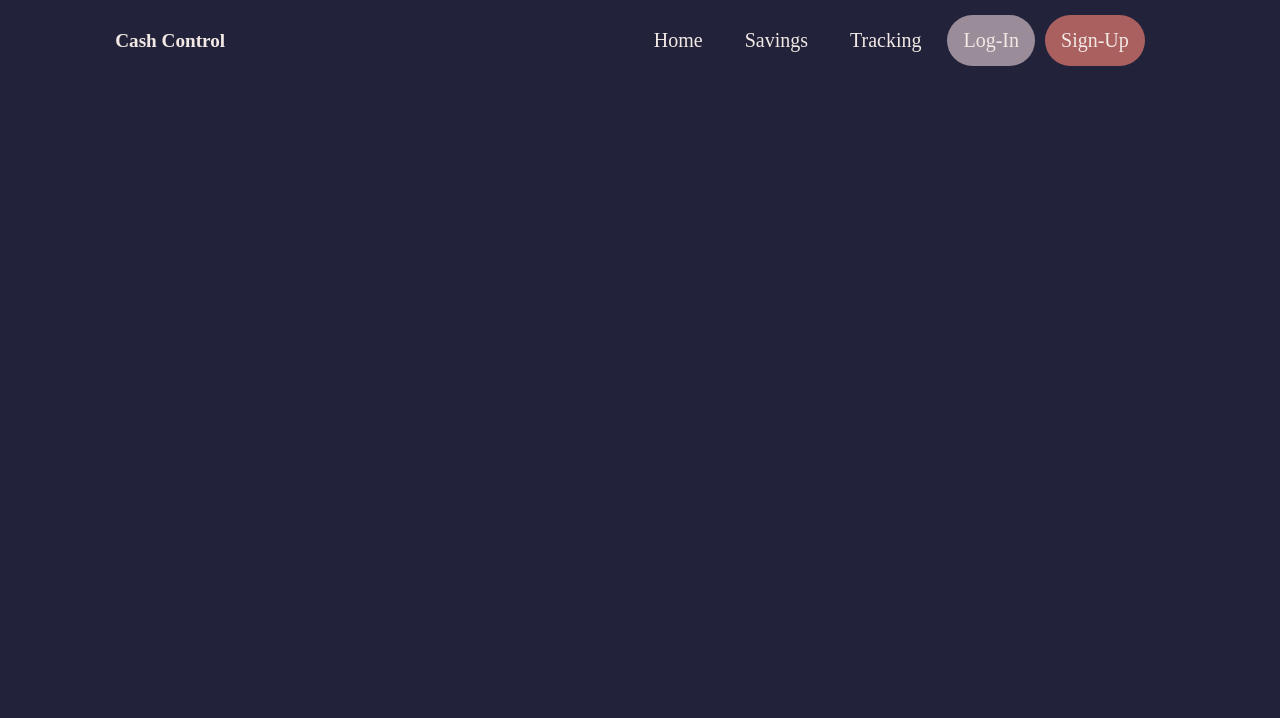
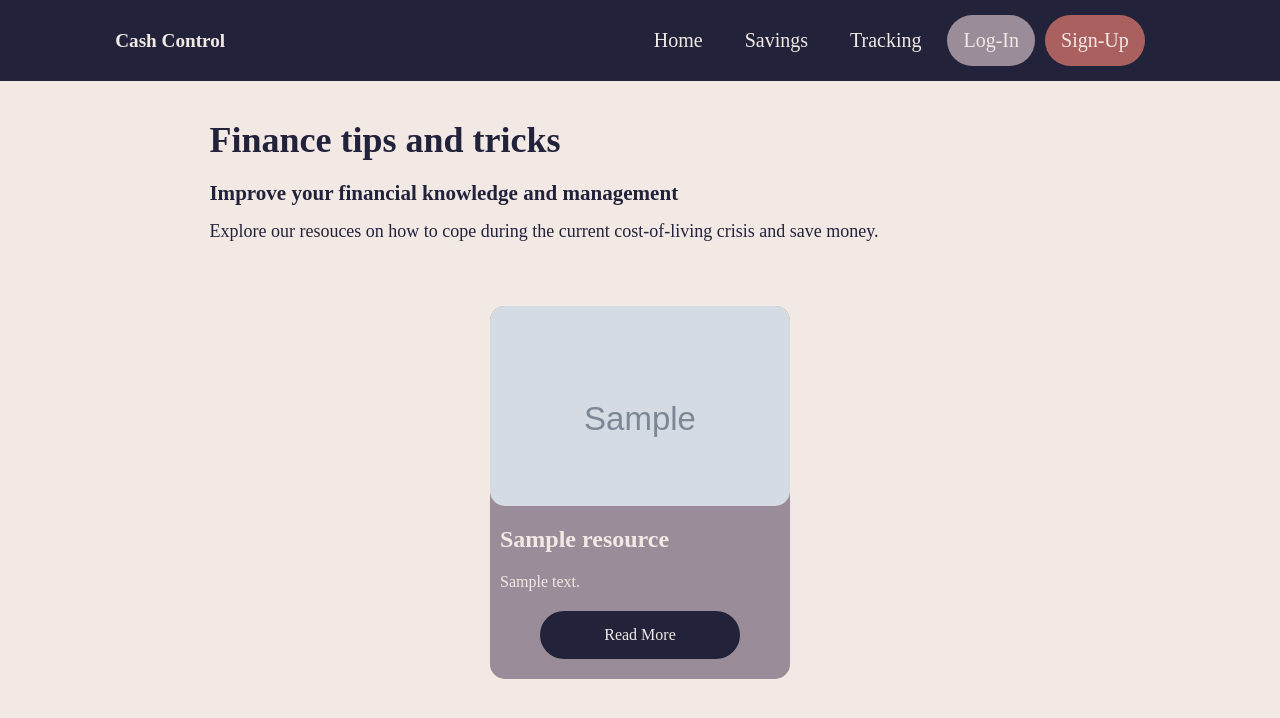
Before and after one commit to Rana56/Personal-Finance-Manager, a PHP site: page /htdocs/savings.php in a window 1280 px wide. Shown: the top 718 px of the page. Run offline with PHP 8.4, Linux system fonts and the light colour scheme; tables that the repository leaves empty or names only in its code hold one stand-in row (values such as "Sample post"); grey boxes marked "Sample" are stand-in pictures; some web fonts are replaced.

Commit message:
Update 1.1.1
Savings guide backend

```diff
--- /dev/null
+++ b/css/savings.css
@@ -0,0 +1,186 @@
+:root {
+    --text-primary: #f2e9e4;
+    --text-secondary: #3B3B22;
+    --bg: #22223b;
+    --bg-secondary: #9a8c98;
+}
+
+* {
+    box-sizing: border-box;
+}
+
+@font-face {
+    font-family: mont;
+    src: url(../Fonts/Montserrat-VariableFont_wght.ttf);
+}
+
+body{
+    margin: 0;
+    padding: 0;
+    background-color: var(--text-primary);
+    color: var(--text-primary);
+    font-family: mont;
+}
+/* Header */
+header {
+    display: flex;
+    align-items: center;
+    justify-content: space-between;
+    padding: 0px 9%;
+    background-color: var(--bg);
+}
+
+.logo {
+    font-size: larger;
+    font-weight: bold;
+}
+
+.navbar {
+    overflow: hidden;
+    padding: 15px;
+}
+
+.navbar ul {
+    margin: 0;
+    padding: 0;
+    display: flex;
+}
+
+.navbar li {
+    list-style: none;
+    border-radius: 100px;
+    margin-inline: 5px;
+}
+
+/* Style of links in navigation bar */
+.navbar li a {
+    color: var(--text-primary);
+    text-decoration: none; /* Property removes the underline */
+    font-size: 20px;
+    padding: 14px 16px;
+    transition: background-color 0.5s cubic-bezier(0.4, 0, 0.2, 1) 0s, color 0.167s cubic-bezier(0.4, 0, 0.2, 1) 0s;
+    display: block;
+    border-radius: 100px;
+}
+
+.navbar a:hover {
+    background-color: var(--text-primary);
+    color: #22223b;
+    border-radius: 100px;
+}
+
+.navbar a.active {
+    background-color: var(--text-primary);
+    color: #22223b;
+    border-radius: 100px;
+}
+
+#logout {
+    color: var(--text-primary);
+    background-color: #ab6060;
+    text-decoration: none; /* Property removes the underline */
+    transition: background-color 0.5s cubic-bezier(0.4, 0, 0.2, 1) 0s, color 0.167s cubic-bezier(0.4, 0, 0.2, 1) 0s;
+    display: block;
+}
+
+#login {
+    color: var(--text-secondary);
+    background-color: var(--bg-secondary);
+    text-decoration: none; /* Property removes the underline */
+    font-size: 20px;
+    transition: background-color 0.5s cubic-bezier(0.4, 0, 0.2, 1) 0s, color 0.167s cubic-bezier(0.4, 0, 0.2, 1) 0s;
+    display: block;
+}
+
+#register {
+    color: var(--text-primary);
+    background-color: #ab6060;
+    text-decoration: none; /* Property removes the underline */
+    font-size: 20px;
+    transition: background-color 0.5s cubic-bezier(0.4, 0, 0.2, 1) 0s, color 0.167s cubic-bezier(0.4, 0, 0.2, 1) 0s;
+    display: block;
+}
+
+.intro {
+    padding-top: 3%;
+    padding-bottom: 3%;
+    font-size: large;
+    display: flex;
+    justify-content: center;
+    color: var(--bg);
+}
+
+.intro .container {
+    margin-right: 15%;
+}
+
+.intro .container > * {
+    margin-top: 0;
+    margin-bottom: 15px;
+}
+
+.intro .container h1{
+    margin-top: 0;
+    margin-bottom: 20px;
+}
+
+.card-container {
+    display: flex;
+    color: var(--text-primary);
+    justify-content: center;
+    flex-wrap: wrap;
+}
+
+.card {
+    background-color: var(--bg-secondary);
+    width: 300px;
+    margin: 10px;
+    border-radius: 15px;
+}
+
+.card:hover {
+    background-color: #827680;
+    transform: scale(1.02);
+    transition: all 0.5 ease;
+}
+
+.card-img {
+    height: 200px;
+    margin-bottom: 5px;
+    background-size: cover;
+    border-radius: 15px;
+}
+
+.card h2 {
+    padding-inline: 10px;
+}
+
+.card p {
+    padding-inline: 10px;
+}
+
+.card a {
+    text-decoration: none;
+    background-color: var(--bg);
+    color: var(--text-primary);
+    padding: 15px 20px;
+    display: block;
+    text-align: center;
+    margin: 20px 50px;
+    flex-grow: 1;
+    border-radius: 100px;
+}
+
+.card a:hover {
+    background-color: #4c4c82;
+    color: var(--text-primary);
+    border-radius: 100px;
+    cursor: pointer;
+}
+
+.card a.active {
+    background-color: #4c4c82;
+    color: var(--text-primary);
+    border-radius: 100px;
+    cursor: pointer;
+}
--- a/savings.php
+++ b/savings.php
@@ -3,7 +3,7 @@
     <head>
         <meta charset="UTF-8">
         <meta name="viewport" content="width=device-width, initial-scale=1.0">
-        <link rel="stylesheet" href="css/signup.css">
+        <link rel="stylesheet" href="css/savings.css">
         <link rel="icon" href="Images/money.png">
         <title>Final Year Project</title>
     </head>
@@ -14,5 +14,56 @@
             include("php/header.php")
         ?>
 
+        <div class="intro">
+            <div class="container">
+                <h1>Finance tips and tricks</h1>
+                <h3>Improve your financial knowledge and management</h3>
+                <p>Explore our resouces on how to cope during the current cost-of-living crisis and save money.</p>
+            </div>
+        </div>
 
+        <section class="card-container">
+            <!--
+            <div class="card">
+                <div class="card-img"></div>
+                <h2>Title</h2>
+                <p>Text</p>
+                <a href="">Read More</a>
+            </div>
+
+            <img src='' class="card-img"></img>
+            -->
+
+            <?php
+            include_once("connectdb.php");
+            try {
+                $qry = $db->prepare("SELECT * FROM resources");
+                $qry->execute();
+
+                if ($qry->rowCount() > 0){                                     //checks if a rows are returned
+                    foreach ($qry as $row){                                         //loops trough queried object
+                        //adds path to image and creates id for buttons
+                        $image = "images/resources/" . $row["image"];
+                        $title =  $row["title"];
+                        $text = $row["text"];
+                        $link = $row["link"];
+                        ?>
+                        <!--This holds the card information-->
+                        <div class="card">
+                            <div class="card-img" style="background-image: url(<?= $image ?>);"></div>
+                            <h2> <?= $title ?> </h2>
+                            <p> <?= $text ?> </p>
+                            <a href="<?= $link ?>">Read More</a>
+
+                        </div>
+
+                        <?php
+                    }
+                }
+            } catch (PDOException $ex) {
+                echo $ex;
+            }
+            ?>
+
+        </section>
 </html>
```
Also changed, not shown: Scripts/homeButtons.js (added, +11 -0 lines), css/home.css (+33 -11 lines), css/template.css (added, +104 -0 lines), index.php (+14 -10 lines), Images/resources/placeholder.png (added).
